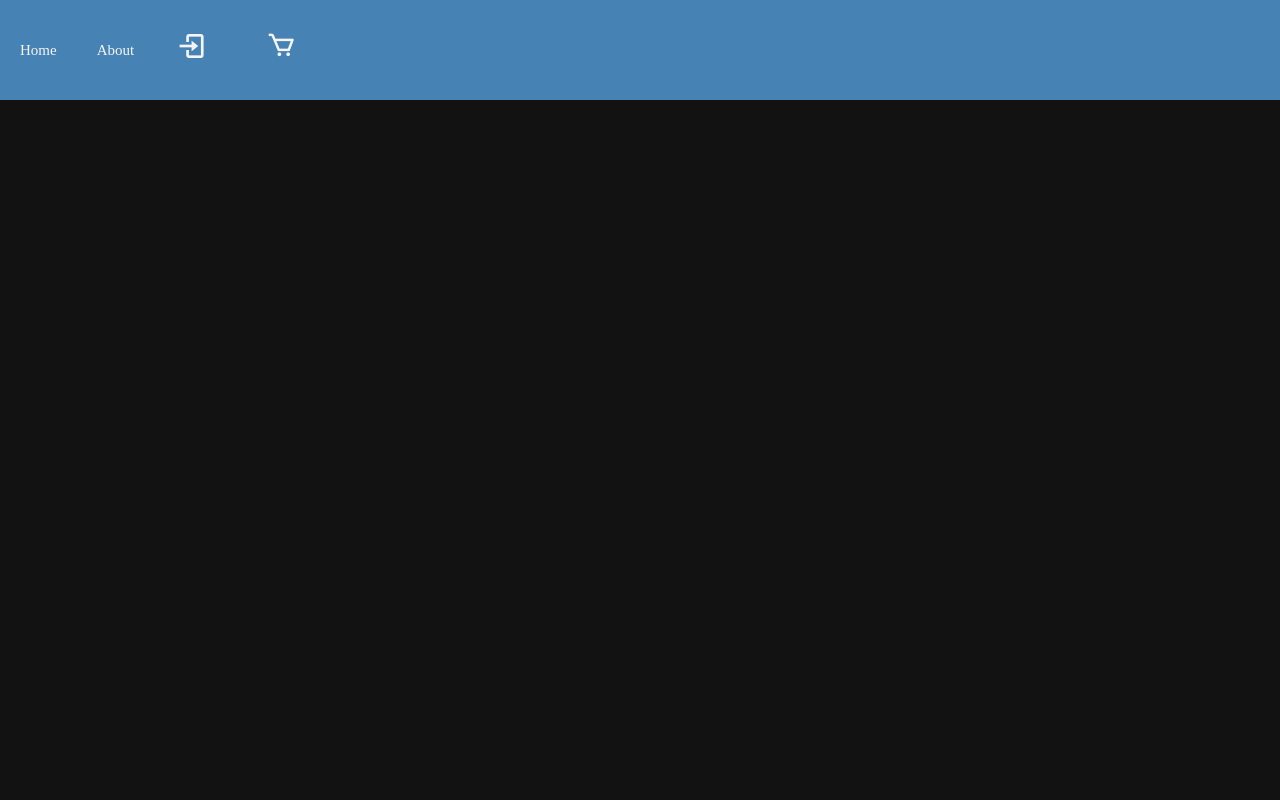
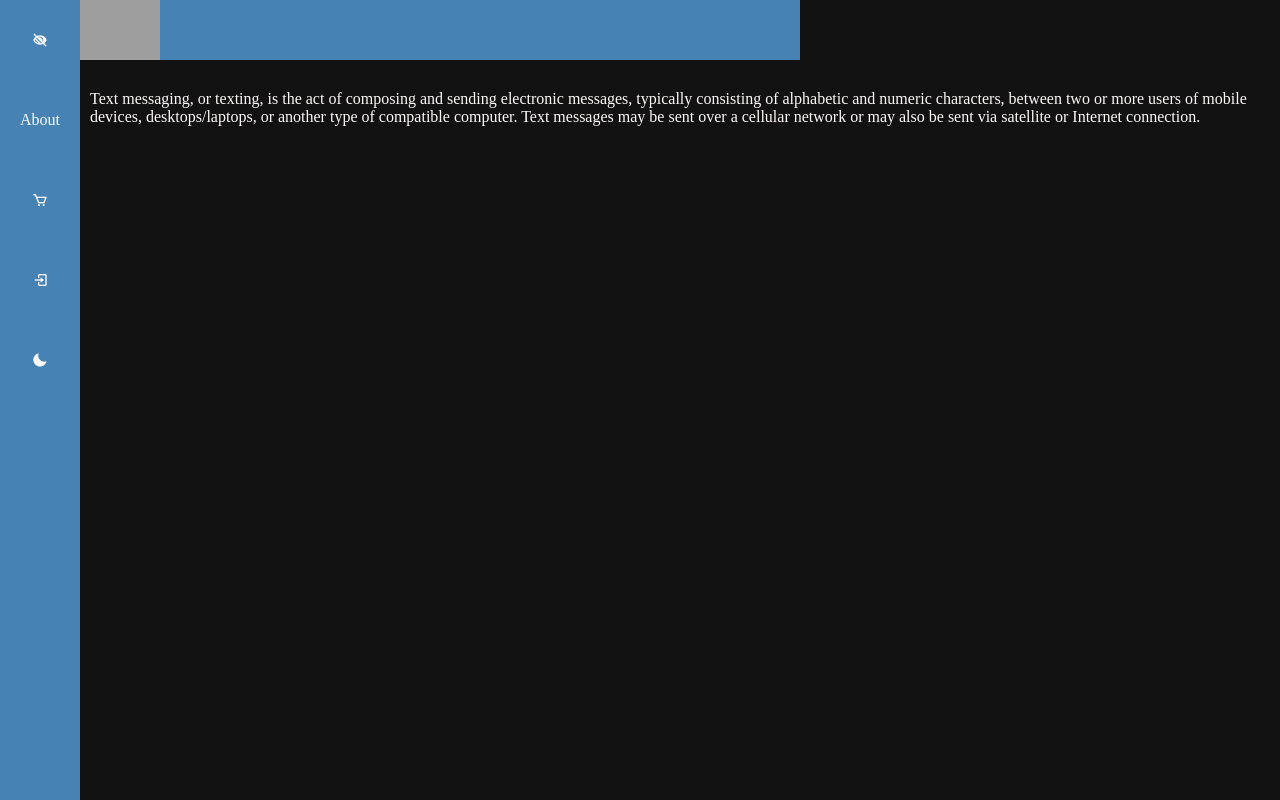
Before and after one commit to M7PAX/RESTLESS-website, a plain HTML site: page Pages/Home.html in a window 1280 px wide. Drawn offline with nearby package versions, Linux system fonts and the light colour scheme; grey boxes are pictures that could not be loaded.

Commit message:
topbar and sidebar

```diff
--- a/Pages/Home.html
+++ b/Pages/Home.html
@@ -12,14 +12,36 @@
 
 <body>
   <script src="../Scripts/Home.js"></script>
-  <nav>
-    <ul>
-      <li><a href="../Pages/Home.html">Home</a></li>
-      <li class="About"><a href="../Pages/About.html">About</a></li>
-      <li><i class='bx bx-log-in'></i></li>
-      <li><a href="./Pages/Cart.html"><i class='bx bx-cart'></i></a></i></li>
+
+  <header class="topbar">
+    <img class="topbar-logo" src="https://www.pngitem.com/pimgs/m/113-1130142_revenge-xxxtentacion-png-transparent-png.png">
+  </header>
+
+  <nav class="sidebar">
+    <ul class="sidebar-ul">
+      <li class="sidebar-logo">
+        <a href="../Pages/Home.html" class="sidebar-a"><i class='bx bxs-low-vision'></i></a>
+      </li>
+      <li class="sidebar-li">
+        <a href="../Pages/About.html" class="sidebar-a">About</a>
+      </li>
+      <li class="sidebar-li">
+        <a href="../Pages/Cart.html" class="sidebar-a"><i class='bx bx-cart'></i></a>
+      </li>
+      <li class="sidebar-li">
+        <a href="#" class="sidebar-a"><i class='bx bx-log-in'></i></a>
+      </li>
+      <li class="sidebar-li">
+        <a href="#" class="sidebar-a"><i class='bx bxs-moon'></i></a>
+      </li>
     </ul>
   </nav>
+
+  <main>
+    <h1>hello</h1>
+
+    <p>Text messaging, or texting, is the act of composing and sending electronic messages, typically consisting of alphabetic and numeric characters, between two or more users of mobile devices, desktops/laptops, or another type of compatible computer. Text messages may be sent over a cellular network or may also be sent via satellite or Internet connection.</p>
+  </main>
 </body>
 
 </html>
--- a/Styles/Home.css
+++ b/Styles/Home.css
@@ -1,40 +1,73 @@
+:root {
+  --text-primary: #fffafa;
+  --text-secondary: #f5f5f5;
+  --bg-primary: #121212;
+  --bg-secondary: #4682b4;
+}
+
 body {
   background-color: #121212;
-  color: whitesmoke;
-}
-
-* {
+  color:  #fffafa;
   margin: 0;
   padding: 0;
 }
 
-nav {
-  width: 100%;
-  height: 100px;
-  background-color: steelblue;
+body::-webkit-scrollbar {
+  width: 5px;
 }
 
-ul {
-
+body::-webkit-scrollbar-track {
+  background: var(--bg-primary);
 }
 
-ul li {
-  list-style: none;
-  display: inline-block;
-  float: left;
-  line-height: 100px;
+body::-webkit-scrollbar-thumb {
+  background: var(--bg-secondary);
 }
 
-ul li a {
-  display: block;
-  text-decoration: none;
-  font-size: 15px;
-  color: whitesmoke;
-  padding: 0 20px;
+main {
+  margin-left: 80px;
+  padding: 10px;
 }
 
-.bx {
-  font-size: 200%;
-  padding: 0 20px;
-  margin-top: 30px;
+.topbar {
+  width: 100vh;
+  height: 60px;
+  position: fixed;
+  background-color: var(--bg-secondary);
 }
+
+.topbar-logo {
+  max-width: 100%;
+  max-height: 100%;
+  margin-left: 80px;
+}
+
+.sidebar {
+  width: 80px;
+  height: 100vh;
+  position: fixed;
+  background-color: var(--bg-secondary);
+}
+
+.sidebar-ul {
+  list-style: none;
+  padding: 0;
+  margin: 0;
+  display: flex;
+  flex-direction: column;
+  align-items: center;
+}
+
+.sidebar-li:last-child{
+  margin-top: auto;
+}
+
+.sidebar-a {
+  display: flex;
+  align-items: center;
+  justify-content: space-evenly;
+  height: 80px;
+  width: 80px;
+  color: var(--text-primary);
+  text-decoration: none;
+}
```
